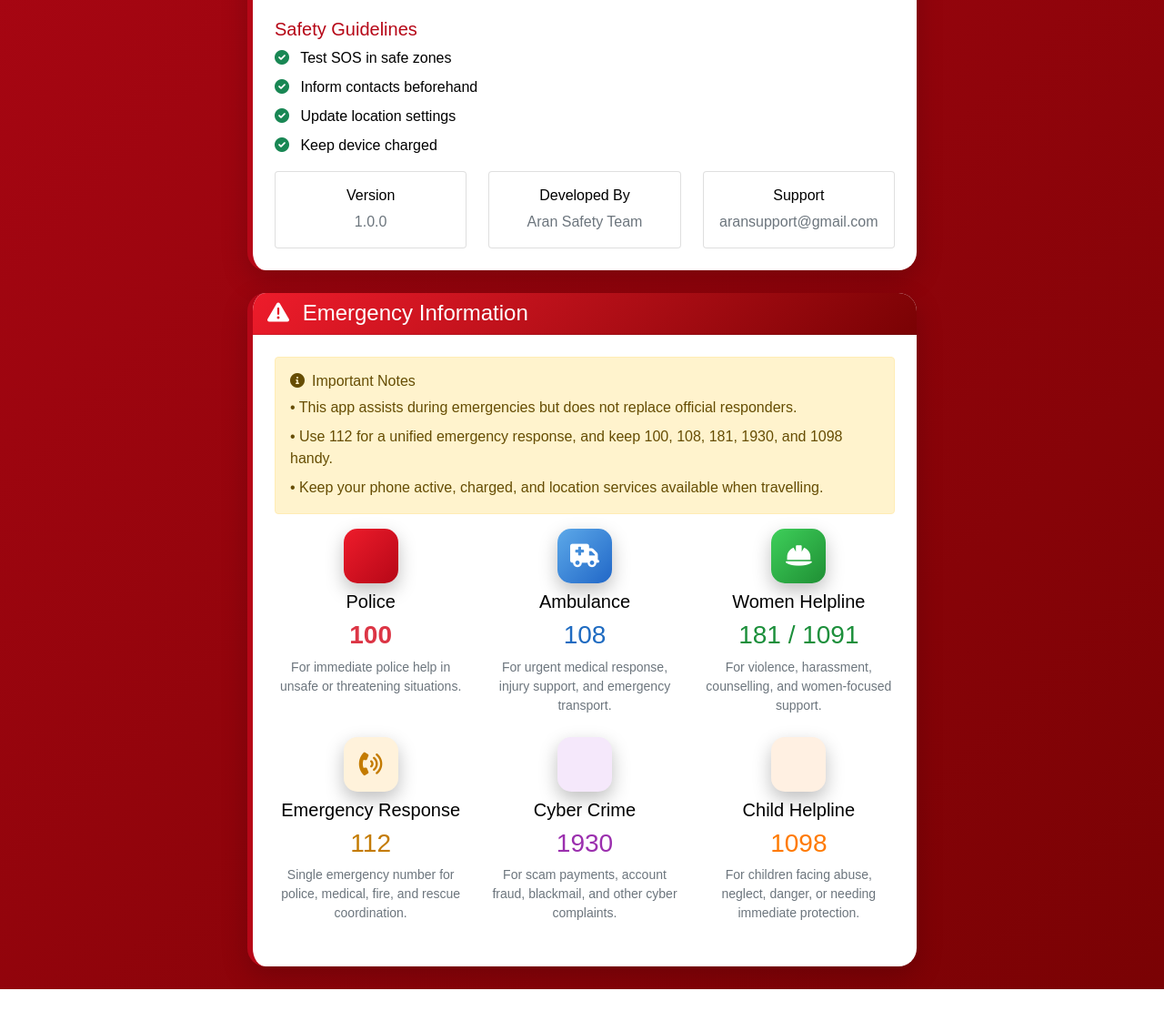
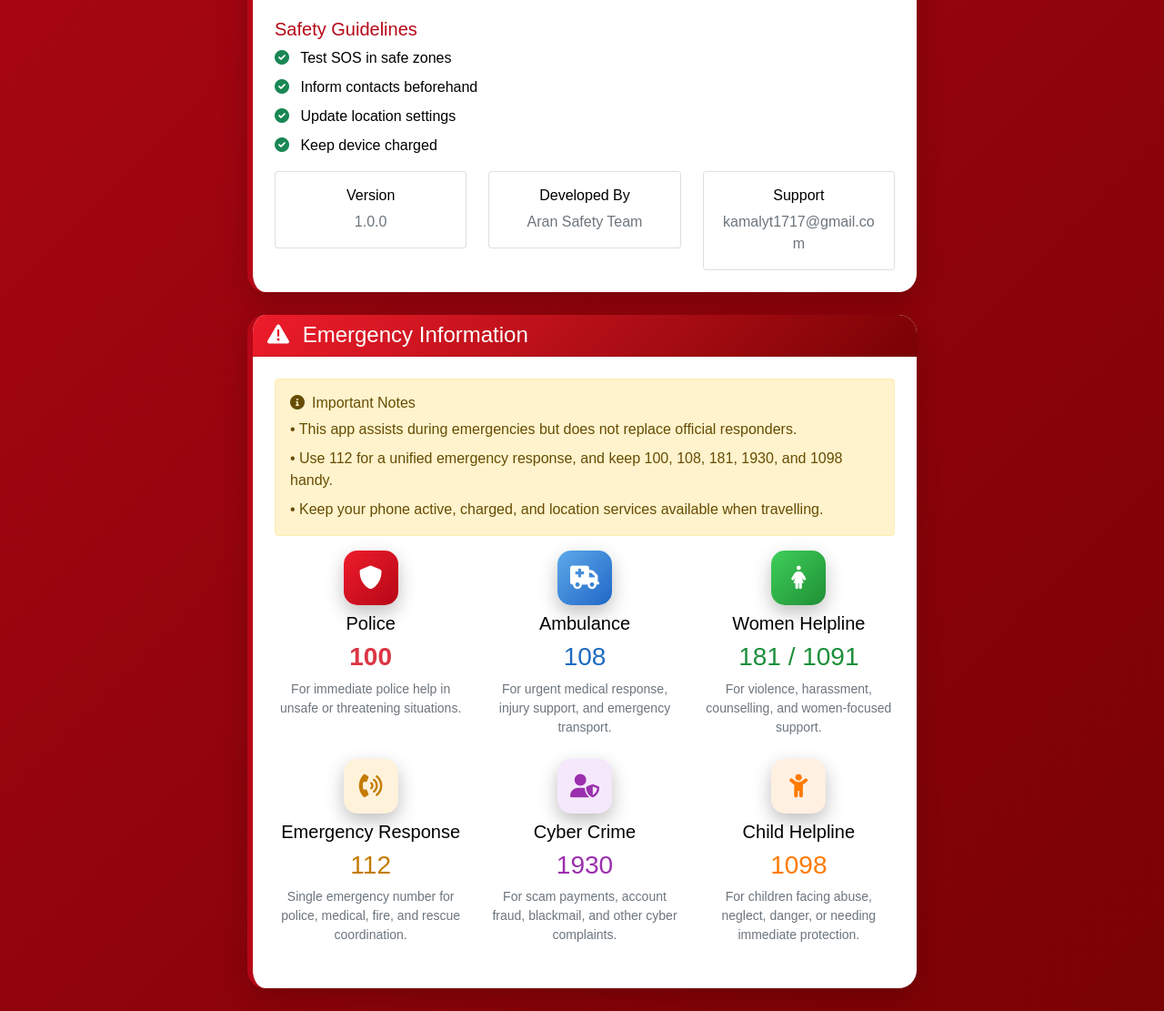
Before and after one commit to Kamal1506/aran-app, a Flask app: page /settings in a window 1280 px wide. Shown: the part 864-1975 px from the top of the page at 91% size. Before the commit the page ends 1951 px from the top, so only its background shows below. Run offline with Flask 3, Linux system fonts and the light colour scheme; the visitor is signed in with stand-in values (Sample User, id 1).

Commit message:
html fix

```diff
--- a/templates/settings.html
+++ b/templates/settings.html
@@ -254,7 +254,7 @@
 
                             <div class="col-md-4">
                                 <div class="card"><div class="card-body">
-                                    <h6>Support</h6><p class="text-muted mb-0">aransupport@gmail.com</p>
+                                    <h6>Support</h6><p class="text-muted mb-0">kamalyt1717@gmail.com</p>
                                 </div></div>
                             </div>
                         </div>
@@ -281,7 +281,7 @@
 
                             <div class="col-md-4 mb-4">
                                 <div class="feature-icon mx-auto emergency-red mb-2">
-                                    <i class="fas fa-police-box"></i>
+                                    <i class="fas fa-shield-alt"></i>
                                 </div>
                                 <h5>Police</h5>
                                 <h3 class="text-danger">100</h3>
@@ -299,7 +299,7 @@
 
                             <div class="col-md-4 mb-4">
                                 <div class="feature-icon mx-auto emergency-green mb-2">
-                                    <i class="fas fa-helmet-safety"></i>
+                                    <i class="fas fa-female"></i>
                                 </div>
                                 <h5>Women Helpline</h5>
                                 <h3 style="color:#1c8f3b;">181 / 1091</h3>
@@ -317,7 +317,7 @@
 
                             <div class="col-md-4 mb-4">
                                 <div class="feature-icon mx-auto mb-2" style="background:#f5e8fb; color:#9b2fae;">
-                                    <i class="fas fa-shield-halved"></i>
+                                    <i class="fas fa-user-shield"></i>
                                 </div>
                                 <h5>Cyber Crime</h5>
                                 <h3 style="color:#9b2fae;">1930</h3>
@@ -326,7 +326,7 @@
 
                             <div class="col-md-4 mb-4">
                                 <div class="feature-icon mx-auto mb-2" style="background:#fff0e2; color:#ff7a00;">
-                                    <i class="fas fa-child-reaching"></i>
+                                    <i class="fas fa-child"></i>
                                 </div>
                                 <h5>Child Helpline</h5>
                                 <h3 style="color:#ff7a00;">1098</h3>
```
